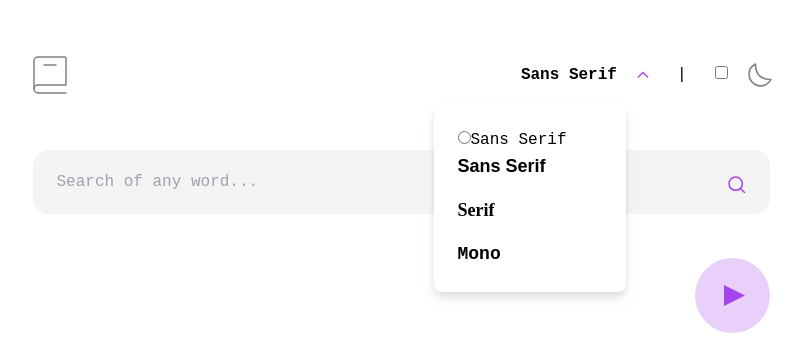
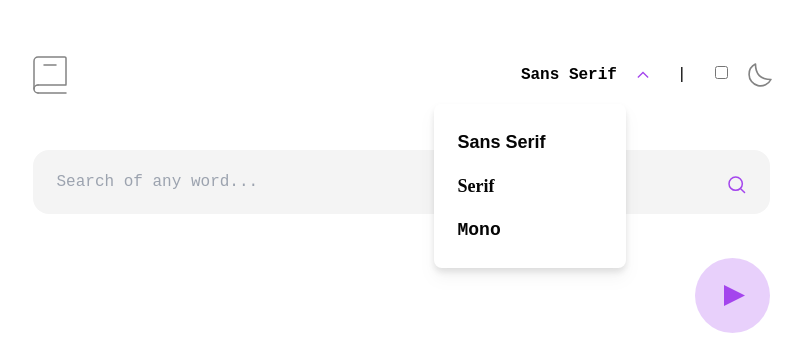
Before and after one commit to samadjei/dictionary-web-app, a React (Vite) app: page / in a window 1280 px wide. Both pictures are taken after a click on the element "Sans Serif". Shown: the top 342 px of the page, without its empty margins (239-1042 px from the left). Built offline with nearby package versions, Linux system fonts and the light colour scheme; no server answers.

Commit message:
Redoing the font options

```diff
--- a/src/App.tsx
+++ b/src/App.tsx
@@ -3,32 +3,38 @@ import Input from './components/Input';
 import { useState, useRef } from 'react';
 import UseAxios from './hooks/useAxios';
 
-type Query = {
-	query: string;
-	inputValue: string;
-};
+interface Value {}
 
 function App() {
-	const inputRef = useRef(null);
 	const [updated, setUpdated] = useState('keyboard');
 	const [font, setFont] = useState('Sans Serif');
-	const handleFontClick = (e) => {
-		setFont(e.target.value);
-		console.log(e.target.value);
-		console.log('clicked');
-	};
-	const handleSearchClick = (e) => {
-		setUpdated(inputRef.current.value);
+	const inputRef = useRef<HTMLInputElement | null>(null);
+
+	let fontToggle = 'font-Iconsolata-Regular';
+
+	const handleFontClick = (e: React.FormEvent<HTMLFormElement>) => {
+		const target = e.target.textContent;
+		setFont(target.value);
+		console.log(target.value);
 	};
 
-	const handleKeydown = (e: KeyboardEvent) => {
-		if (e.key === 'Enter') {
+	const handleSearchClick = () => {
+		// using type guard to make sure the current property on the ref does not store a `null` value
+		if (inputRef.current != null) {
 			setUpdated(inputRef.current.value);
 		}
 	};
 
+	const handleKeydown = (e) => {
+		if (e.key === 'Enter') {
+			if (inputRef.current != null) {
+				setUpdated(inputRef.current.value);
+			}
+		}
+	};
+
 	return (
-		<div className="custom_container mx-auto mt-14 mb-32 font-Iconsolata-Regular">
+		<div className={`custom_container mx-auto mt-14 mb-32 ${fontToggle}`}>
 			<Header handleFontClick={handleFontClick} font={font} />
 			<Input ref={inputRef} handleKeydown={handleKeydown} handleSearchClick={handleSearchClick} />
 			<UseAxios updated={updated} />
--- a/src/components/Header.tsx
+++ b/src/components/Header.tsx
@@ -4,12 +4,11 @@ import ArrowDown from '../assets/images/icon-arrow-down.svg';
 import Moon from '../assets/images/icon-moon.svg';
 import Modal from '../ui/Modal';
 
-const Header = ({font}) => {
+const Header = ({ font, handleFontClick }) => {
 	const [modal, setModal] = useState(false);
 	const toggleTheme = () => {
 		setTheme(true);
 	};
-
 
 	const handleModalClick = () => {
 		if (modal === false) {
@@ -37,7 +36,7 @@ const Header = ({font}) => {
 					</div>
 				</div>
 			</div>
-			{modal && <Modal />}
+			{modal && <Modal font={font} handleFontClick={handleFontClick} />}
 		</div>
 	);
 };
--- a/src/ui/Modal.tsx
+++ b/src/ui/Modal.tsx
@@ -1,14 +1,16 @@
-const Modal = ({ handleFontClick }) => {
+const Modal = ({ font, handleFontClick }) => {
 	return (
-		<div className="w-48 bg-color-8 absolute drop-shadow-lg p-6 rounded-lg right-36 top-12 z-10">
-			<label onClick={handleFontClick} htmlFor="San Serif">
-				<input type="radio" name="Sans Serif" value="Sans Serif" />
-				Sans Serif
-			</label>
-			<div className="font-Inter-Regular cursor-pointer font-bold text-lg pb-4 hover:text-color-9">Sans Serif</div>
-			<div className="font-Lora-Regular cursor-pointer font-bold text-lg pb-4 hover:text-color-9">Serif</div>
-			<div className="font-Iconsolata-Regular cursor-pointer font-bold text-lg hover:text-color-9">Mono</div>
-		</div>
+		<ul className="w-48 bg-color-8 absolute drop-shadow-lg p-6 rounded-lg right-36 top-12 z-10">
+			<li onClick={handleFontClick} className="pb-4">
+				<span className="text-color-1 font-Inter-Regular cursor-pointer font-bold text-lg pb-4 hover:text-color-9">Sans Serif</span>
+			</li>
+			<li onClick={handleFontClick} className="pb-4">
+				<span className="text-color-1 font-Lora-Regular cursor-pointer font-bold text-lg pb-4 hover:text-color-9">Serif</span>
+			</li>
+			<li onClick={handleFontClick}>
+				<span className="text-color-1 font-Iconsolata-Regular cursor-pointer font-bold text-lg hover:text-color-9">Mono</span>
+			</li>
+		</ul>
 	);
 };
 
```
Also changed, not shown: src/components/Input.tsx (+6 -1 lines).
